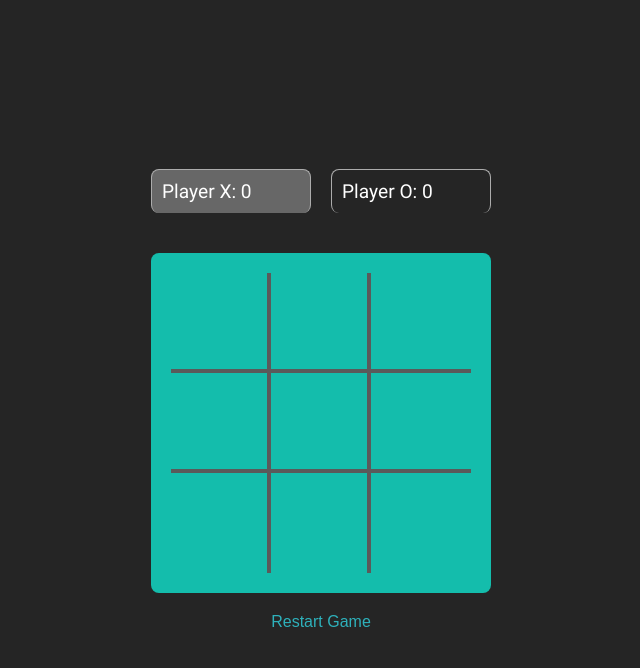
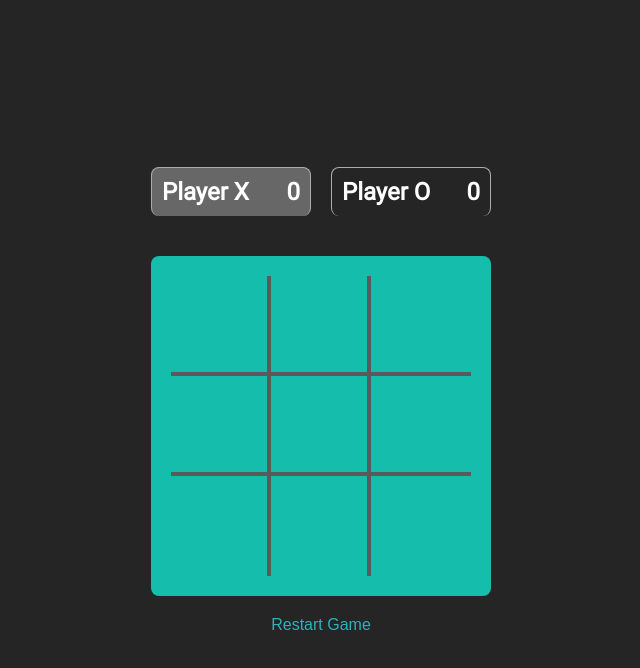
Before and after one commit to achaba-analytics254/Project-Tic-Tac-Toe, a plain HTML site: page index.html in a window 1280 px wide. Both pictures are taken after a click on the button "Start Game". Shown: the whole page, without its empty margins (319-959 px from the left). Drawn offline with Linux system fonts and the light colour scheme.

Commit message:
update: scoreboard

```diff
--- a/index.html
+++ b/index.html
@@ -16,8 +16,8 @@
   </div>
 
   <div class="scores">
-    <div class="x-score">X: <span class="score">0</span></div>
-    <div class="o-score">O: <span class="score">0</span></div>
+    <div class="x-score">X <span class="score">0</span></div>
+    <div class="o-score">O <span class="score">0</span></div>
   </div>
   <div class="result"></div>
   <div class="board">
--- a/main.js
+++ b/main.js
@@ -79,8 +79,8 @@ startGameBtn.addEventListener("click", () => {
   const nameO = playerOInput.value.trim() || "Player O";
 
   // Player names only for the score divs
-  xScoreDiv.childNodes[0].nodeValue = `${nameX}: `;
-  oScoreDiv.childNodes[0].nodeValue = `${nameO}: `;
+  xScoreDiv.childNodes[0].nodeValue = `${nameX} `;
+  oScoreDiv.childNodes[0].nodeValue = `${nameO} `;
 
   document.querySelector(".player-names").style.display = "none";
   currentPlayer();
--- a/style.css
+++ b/style.css
@@ -103,11 +103,14 @@ body{
 }
 .scores .x-score,
 .scores .o-score{
+  display: flex;
+  justify-content: space-between;
   border: 1px solid #acacac;
   width: 100%;
   padding: 10px;
   border-radius: 8px;
-  font-size: 1.2rem;
+  font-size: 1.5rem;
+  font-weight: bold;
   color: #fff;
   cursor: pointer;
   border-bottom: none;
```
